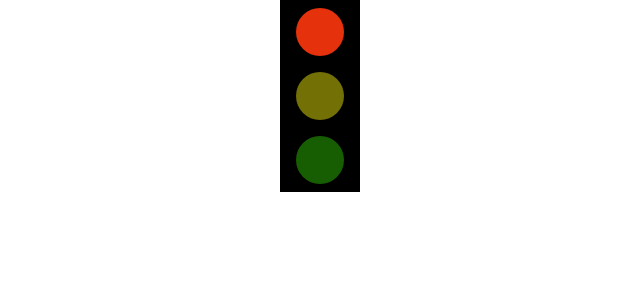
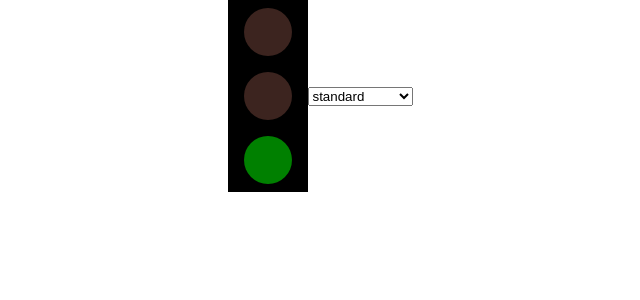
Before and after one commit to bengimbel/stoplight, a React (Create React App) app: page / in a window 1280 px wide. Shown: the top 300 px of the page, without its empty margins (320-960 px from the left). Built offline with nearby package versions, Linux system fonts and the light colour scheme.

Commit message:
added config an last bit of refactor

```diff
--- a/src/App.js
+++ b/src/App.js
@@ -3,13 +3,25 @@ import './App.css';
 import { configurations } from './configurations';
 import StopLight from './components/stoplight';
 
+const CONFIG_NAMES = {
+  standard: 'standard',
+  emergency: 'emergency',
+  protectedTurn: 'protected turn',
+  partyTime: 'party time'
+}
 function App() {
+  const [config, setConfig] = useState('standard')
 
-  const [configuration, setConfiguration] = useState(configurations.standard)
   return (
     <div className="App">
       <div style={{display: "flex", flexDirection: "row", justifyContent: "center", alignItems: "center", flexGrow: "grow"}}>
-        <StopLight configuration={configuration}/>
+        {config && <StopLight configuration={configurations[config]} />}
+        <select
+          value={config}
+          onChange={e => setConfig(e.target.value)}
+        >
+          {Object.entries(CONFIG_NAMES).map(([key, val]) => <option key={key} value={key}>{val}</option>)}
+        </select>
       </div>
 
     </div>
--- a/src/components/light.js
+++ b/src/components/light.js
@@ -1,17 +1,6 @@
-const ACTIVE_COLORS = {
-  red: "#e5320c",
-  yellow: "#e5de0c",
-  green: "#0ce51e"
-}
-const INACTIVE_COLORS = {
-  red: "#631605",
-  yellow: "#737105",
-  green: "#175e02"
-}
-
 const Light = ({ isActive, name }) => (
   <div style={{padding: "0.5rem 0"}}>
-    <div style={{width: "3rem", height: "3rem", borderRadius: "50%", background: isActive ? ACTIVE_COLORS[name] : INACTIVE_COLORS[name] }}></div>
+    <div style={{width: "3rem", height: "3rem", borderRadius: "50%", background: isActive ? name : "#3c241f" }}></div>
   </div>
   )
 
--- a/src/components/stoplight.js
+++ b/src/components/stoplight.js
@@ -1,20 +1,22 @@
 import { useState, useEffect, useCallback } from "react";
 import Light from "./light";
 
-const StopLight = ({configuration}) => {
+const StopLight = ({ configuration }) => {
   const [lightList, setLightList] = useState([])
   const [activeLight, setActiveLight] = useState(null)
 
   const handleTimer = useCallback(() => {
-  const obj = configuration.sequence.find(item => item.colors.includes(activeLight))
-    return obj?.duration
+  const obj = configuration.sequence?.find(item => item?.colors?.includes(activeLight))
+
+  return obj?.duration ?? 0
 
   }, [activeLight, configuration.sequence])
 
   useEffect(() => {
     const interval = setInterval(() => {
-      const names = Object.values(lightList).map(item => item?.color)
-      const index = (names.indexOf(activeLight) + 1) % names.length;
+      const names = Object.values(lightList).map(item => item?.name)
+      const index = (names.indexOf(activeLight) + 1) % names.length
+
       return setActiveLight(names[index])
     }, handleTimer())
     return () => {
@@ -22,21 +24,21 @@ const StopLight = ({configuration}) => {
     };
   }, [activeLight, handleTimer, lightList]);
 
-  const isActive = light => light === activeLight
+  const handleListChange = useCallback(() => {
+    const list = Object.entries(configuration.lights).sort(([,vala], [,valb]) => vala.position - valb.position).reduce((acc, [key, val]) => [...acc, {...val, name: key}], [])
+    setLightList(list)
+  }, [configuration.lights])
 
   useEffect(() => {
-    if (lightList.length === 0) {
-      const list = Object.values(configuration.lights).sort((a, b) => a.position - b.position)
-      setLightList(list)
-    }
+    handleListChange()
+  }, [configuration, handleListChange])
 
-  }, [configuration.lights, lightList])
-
+  const isArray = arg => arg.length > 0 && Array.isArray(arg)
   return (
     <div style={{width: "5rem", height: "auto", background: "#000000" }}>
       <div style={{display: "flex", flexDirection: "column", justifyContent: "center", alignItems: "center"}}>
-        {lightList.length > 0 && Array.isArray(lightList) && Object.values(lightList).map(item => (
-          <Light key={item.color} isActive={isActive(item.color)} name={item.color} />)
+        {isArray(lightList) && Object.values(lightList).map(item => (
+          <Light key={item.name} isActive={item.name === activeLight} name={item.color} />)
         )}
       </div>
     </div>
--- a/src/configurations/index.js
+++ b/src/configurations/index.js
@@ -29,4 +29,51 @@ export const configurations = {
       },
     ],
   },
+  emergency: {
+    lights: {
+      red: {
+        position: 1,
+        color: "red",
+      },
+      yellow: {
+        position: 2,
+        color: "yellow",
+      },
+      green: {
+        position: 3,
+        color: "green",
+      },
+    },
+    sequence: [
+      { colors: ["red"], duration: 1000 },
+      { colors: "off", duration: 1000 },
+    ],
+  },
+  protectedTurn: {
+    lights: {
+      red: { position: 1, color: "red" },
+      yellow: { position: 2, color: "yellow" },
+      green: { position: 3, color: "green" },
+      specialGreen: { position: 4, color: "#20F7B2" },
+    },
+    sequence: [
+      { colors: ["red"], duration: 1000 },
+      { colors: ["yellow"], duration: 1000 },
+      { colors: ["specialGreen"], duration: 5000 },
+    ],
+  },
+  partyTime: {
+    lights: {
+      red: { position: 1, color: "red" },
+      purple: { position: 2, color: "purple" },
+      green: { position: 3, color: "green" },
+      orange: { position: 4, color: "orange" },
+    },
+    sequence: [
+      { colors: ["red", "orange"], duration: 500 },
+      { colors: ["purple", "green"], duration: 500 },
+      { colors: ["purple", "orange", "green"], duration: 500 },
+      { colors: ["purple", "orange", "green", "red"], duration: 500 },
+    ],
+  },
 };
```
